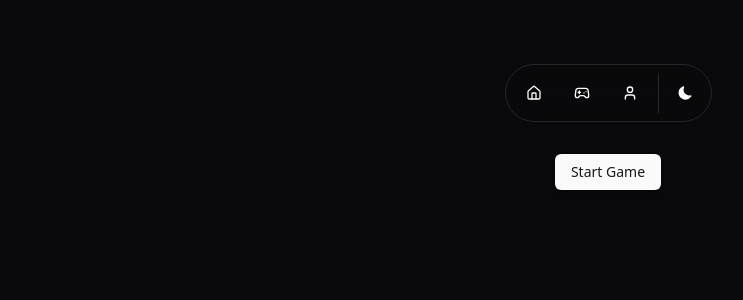
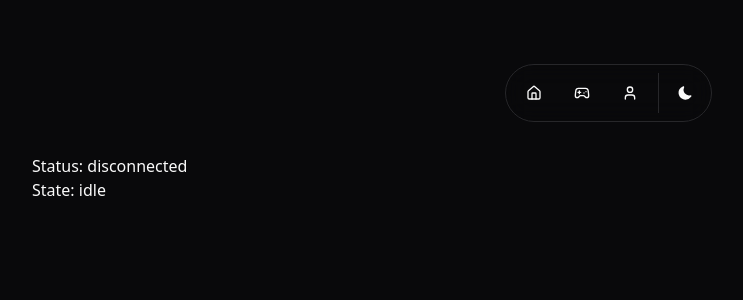
Before and after one commit to caslash/dribbl.io, a Next.js app: page /singleplayer in a window 1280 px wide. Shown: the top 300 px of the page, without its empty margins (32-775 px from the left). Built offline with nearby package versions, Linux system fonts and the light colour scheme; no server answers.

Commit message:
Fix linting errors

```diff
--- a/next.config.mjs
+++ b/next.config.mjs
@@ -1,7 +1,7 @@
 /** @type {import('next').NextConfig} */
 const nextConfig = {
   images: {
-    domains: ['cdn.nba.com'],
+    remotePatterns: ['cdn.nba.com'],
   },
 };
 
--- a/src/app/multiplayer/page.tsx
+++ b/src/app/multiplayer/page.tsx
@@ -1,59 +1,9 @@
 'use client';
 
-import { CorrectAnswer } from '@/components/careerpath/answer';
-import { CareerPath } from '@/components/careerpath/careerpathview';
-import PlayerSearchBar from '@/components/search/playersearchbar';
-import { Button } from '@/components/ui/button';
-import useClientSocket from '@/hooks/useClientSocket';
-import useConfetti from '@/hooks/useConfetti';
-import { Player } from '@prisma/client';
-import { useTheme } from 'next-themes';
-import { toast } from 'react-toastify';
-
 export default function Game() {
-  const { theme } = useTheme();
-  const { onConfetti } = useConfetti();
-  const correctAction = (validAnswers: Player[]) => {
-    toast(<CorrectAnswer validAnswers={validAnswers} />, { theme });
-    onConfetti();
-  };
-  const incorrectAction = () => {
-    toast.error('Incorrect', { theme });
-  };
-
-  const {
-    isConnected,
-    canStartGame,
-    onStartGame,
-    machineState,
-    score,
-    teams,
-    lives,
-    onGuess,
-    onSkip,
-  } = useClientSocket({ correctAction, incorrectAction });
-
   return (
     <div className="flex flex-col h-full m-16 space-y-8">
-      <div className="justify-start">
-        <p>Status: {isConnected ? 'connected' : 'disconnected'}</p>
-        <p>State: {machineState}</p>
-        {isConnected && (
-          <div>{canStartGame && <Button onClick={onStartGame}>Start Game</Button>}</div>
-        )}
-      </div>
-
-      {teams && (
-        <div className="flex flex-col items-center space-y-8">
-          <div className="flex flex-col items-center">
-            <p className="font-black text-2xl">Lives: {lives}</p>
-            <p className="font-black text-2xl">Score: {score}</p>
-          </div>
-          <CareerPath teams={teams} />
-          <PlayerSearchBar className="w-1/2" onSelect={onGuess} />
-          <Button onClick={onSkip}>Skip</Button>
-        </div>
-      )}
+      <p>Multiplayer</p>
     </div>
   );
 }
--- a/src/app/singleplayer/page.tsx
+++ b/src/app/singleplayer/page.tsx
@@ -1,49 +1,59 @@
 'use client';
 
-import { CorrectAnswer, IncorrectAnswer } from '@/components/careerpath/answer';
+import { CorrectAnswer } from '@/components/careerpath/answer';
 import { CareerPath } from '@/components/careerpath/careerpathview';
 import PlayerSearchBar from '@/components/search/playersearchbar';
 import { Button } from '@/components/ui/button';
-import useCareerPath from '@/hooks/useCareerPath';
 import useConfetti from '@/hooks/useConfetti';
-import { GameModes } from '@/server/lib/gamemodes';
+import useSinglePlayerSocket from '@/hooks/useSinglePlayerSocket';
 import { Player } from '@prisma/client';
 import { useTheme } from 'next-themes';
-import { useEffect } from 'react';
 import { toast } from 'react-toastify';
 
 export default function SinglePlayer() {
   const { theme } = useTheme();
-  const { currentPlayer, onStart, checkGuess, streak, setPlayerPoolFilter } = useCareerPath();
   const { onConfetti } = useConfetti();
 
-  useEffect(() => setPlayerPoolFilter(GameModes.easy.filter), [setPlayerPoolFilter]);
-
-  const correctAction = (correctPlayer: Player) => {
-    toast(<CorrectAnswer correctPlayer={correctPlayer} />, { theme });
+  const correctAction = (validAnswers: Player[]) => {
+    toast(<CorrectAnswer validAnswers={validAnswers} />, { theme });
     onConfetti();
   };
 
-  const incorrectAction = (possibleAnswers: Player[]) => {
-    toast(<IncorrectAnswer possibleAnswers={possibleAnswers} />, { theme });
+  const incorrectAction = () => {
+    toast.error('Incorrect', { theme });
   };
 
+  const {
+    isConnected,
+    canStartGame,
+    onStartGame,
+    machineState,
+    score,
+    teams,
+    lives,
+    onGuess,
+    onSkip,
+  } = useSinglePlayerSocket({ correctAction, incorrectAction });
+
   return (
-    <div className="flex flex-col h-full items-center m-16 space-y-8">
-      {!currentPlayer && <Button onClick={onStart}>Start Game</Button>}
-      {currentPlayer && (
-        <div className="flex flex-col w-full items-center space-y-8">
+    <div className="flex flex-col h-full m-16 space-y-8">
+      <div className="justify-start">
+        <p>Status: {isConnected ? 'connected' : 'disconnected'}</p>
+        <p>State: {machineState}</p>
+        {isConnected && (
+          <div>{canStartGame && <Button onClick={onStartGame}>Start Game</Button>}</div>
+        )}
+      </div>
+
+      {teams && (
+        <div className="flex flex-col items-center space-y-8">
           <div className="flex flex-col items-center">
-            <p className={`font-black text-xl`}>Streak:</p>
-            <p className={`font-semibold text-6xl`}>{streak}</p>
+            <p className="font-black text-2xl">Lives: {lives}</p>
+            <p className="font-black text-2xl">Score: {score}</p>
           </div>
-
-          <CareerPath teams={currentPlayer?.team_history?.split(',')} />
-
-          <PlayerSearchBar
-            className="w-1/2"
-            onSelect={(id: number) => checkGuess(id, correctAction, incorrectAction)}
-          />
+          <CareerPath teams={teams} />
+          <PlayerSearchBar className="w-1/2" onSelect={onGuess} />
+          <Button onClick={onSkip}>Skip</Button>
         </div>
       )}
     </div>
--- a/src/hooks/useCareerPath.ts
+++ /dev/null
@@ -1,43 +0,0 @@
-'use client';
-
-import { getPlayers, getRandomPlayer } from '@/server/actions';
-import { Player, Prisma } from '@prisma/client';
-import { useState } from 'react';
-
-const useCareerPath = () => {
-  const [streak, setStreak] = useState<number>(0);
-  const [currentPlayer, setCurrentPlayer] = useState<Player | null>();
-  const [possibleAnswers, setPossibleAnswers] = useState<Player[] | null>([]);
-  const [playerPoolFilter, setPlayerPoolFilter] = useState<Prisma.PlayerWhereInput>();
-
-  const onStart = () => {
-    setCurrentPlayer(null);
-    getRandomPlayer(playerPoolFilter).then((player) => {
-      setCurrentPlayer(player);
-      getPlayers({ where: { team_history: { equals: player?.team_history } } }).then(
-        setPossibleAnswers,
-      );
-    });
-  };
-
-  const checkGuess = (
-    id: number,
-    onCorrect: (correctPlayer: Player) => void,
-    onIncorrect: (possibleAnswers: Player[]) => void,
-  ) => {
-    const previousPossibleAnswers = possibleAnswers;
-    const guessedPlayer = possibleAnswers?.find((player) => player.id == id);
-    if (guessedPlayer) {
-      onCorrect(guessedPlayer);
-      setStreak(streak + 1);
-    } else {
-      onIncorrect(previousPossibleAnswers!);
-      setStreak(0);
-    }
-    onStart();
-  };
-
-  return { currentPlayer, setPlayerPoolFilter, onStart, checkGuess, streak };
-};
-
-export default useCareerPath;
--- a/src/hooks/useClientSocket.ts
+++ b/src/hooks/useSinglePlayerSocket.ts
@@ -27,7 +27,7 @@ type IncorrectGuessProps = {
   lives: number;
 };
 
-const useClientSocket = ({ correctAction, incorrectAction }: ClientSocketProps) => {
+const useSinglePlayerSocket = ({ correctAction, incorrectAction }: ClientSocketProps) => {
   const [isConnected, setIsConnected] = useState<boolean>(false);
   const [canStartGame, setCanStartGame] = useState<boolean>(false);
   const [machineState, setMachineState] = useState<string>('idle');
@@ -47,13 +47,6 @@ const useClientSocket = ({ correctAction, incorrectAction }: ClientSocketProps)
     setScore(score);
     setTeams(team_history);
     setLives(lives);
-  }
-  function onCorrectGuess({ validAnswers }: CorrectGuessProps) {
-    correctAction(validAnswers);
-  }
-  function onIncorrectGuess({ lives }: IncorrectGuessProps) {
-    setLives(lives);
-    incorrectAction();
   }
   function onSkipped({ lives }: IncorrectGuessProps) {
     setLives(lives);
@@ -86,6 +79,14 @@ const useClientSocket = ({ correctAction, incorrectAction }: ClientSocketProps)
   }
 
   useEffect(() => {
+    function onCorrectGuess({ validAnswers }: CorrectGuessProps) {
+      correctAction(validAnswers);
+    }
+    function onIncorrectGuess({ lives }: IncorrectGuessProps) {
+      setLives(lives);
+      incorrectAction();
+    }
+
     setCanStartGame(false);
 
     clientSocket.on('connect', onConnect);
@@ -128,4 +129,4 @@ const useClientSocket = ({ correctAction, incorrectAction }: ClientSocketProps)
   };
 };
 
-export default useClientSocket;
+export default useSinglePlayerSocket;
--- a/src/hooks/useUnveilLogos.ts
+++ b/src/hooks/useUnveilLogos.ts
@@ -14,7 +14,7 @@ const useUnveilLogos = (teamHistory: string[]) => {
     const randomIndex = Math.floor(Math.random() * remainingTeams.length);
     const selectedTeam = remainingTeams[randomIndex];
 
-    remainingTeams.splice(randomIndex, 1);
+    remainingTeams = remainingTeams.splice(randomIndex, 1);
 
     console.log(`Unveiling team #${selectedTeam + 1}`);
     setVisibleIndexes((prev) => [...prev, selectedTeam]);
--- a/src/server/actions.ts
+++ b/src/server/actions.ts
@@ -2,16 +2,21 @@
 
 import prisma from '@/database/prismaClient';
 import { Player, Prisma } from '@prisma/client';
+import * as runtime from '@prisma/client/runtime/library.js';
 
-export async function getPlayers<T extends Prisma.PlayerFindManyArgs>(
-  args?: Prisma.SelectSubset<T, Prisma.PlayerFindManyArgs<any>>,
-) {
+import $Extensions = runtime.Types.Extensions;
+
+export async function getPlayers<
+  T extends Prisma.PlayerFindManyArgs,
+  ExtArgs extends $Extensions.InternalArgs = $Extensions.DefaultArgs,
+>(args?: Prisma.SelectSubset<T, Prisma.PlayerFindManyArgs<ExtArgs>>) {
   return await prisma.player.findMany(args);
 }
 
-export async function getPlayer<T extends Prisma.PlayerFindFirstArgs>(
-  args?: Prisma.SelectSubset<T, Prisma.PlayerFindFirstArgs<any>>,
-) {
+export async function getPlayer<
+  T extends Prisma.PlayerFindFirstArgs,
+  ExtArgs extends $Extensions.InternalArgs = $Extensions.DefaultArgs,
+>(args?: Prisma.SelectSubset<T, Prisma.PlayerFindFirstArgs<ExtArgs>>) {
   return await prisma.player.findFirst(args);
 }
 
--- a/src/server/index.ts
+++ b/src/server/index.ts
@@ -14,7 +14,7 @@ const handler = app.getRequestHandler();
 app.prepare().then(() => {
   const httpServer = createServer(handler);
   const gameActor = createSinglePlayerMachine().start();
-  const io = createServerSocket(httpServer, gameActor);
+  createServerSocket(httpServer, gameActor);
 
   httpServer
     .once('error', (err) => {
--- a/src/server/lib/statemachine/actors.ts
+++ b/src/server/lib/statemachine/actors.ts
@@ -9,7 +9,7 @@ type RoundProps = {
   validAnswers: Player[];
 };
 
-export const generateRound = fromPromise(async ({ input }: { input: any }): Promise<RoundProps> => {
+export const generateRound = fromPromise(async (): Promise<RoundProps> => {
   const player = await getRandomPlayer(GameModes.easy.filter);
   const validAnswers = await getPlayers({
     where: { team_history: { equals: player?.team_history } },
```
Also changed, not shown: 1 other file (tests, documents, lock files or other folders).
